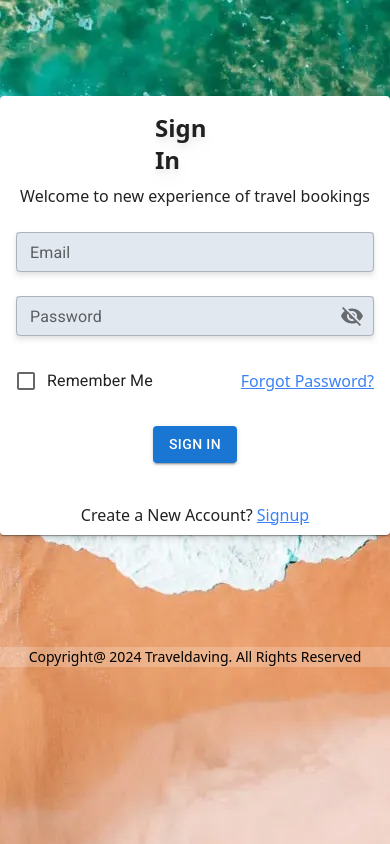
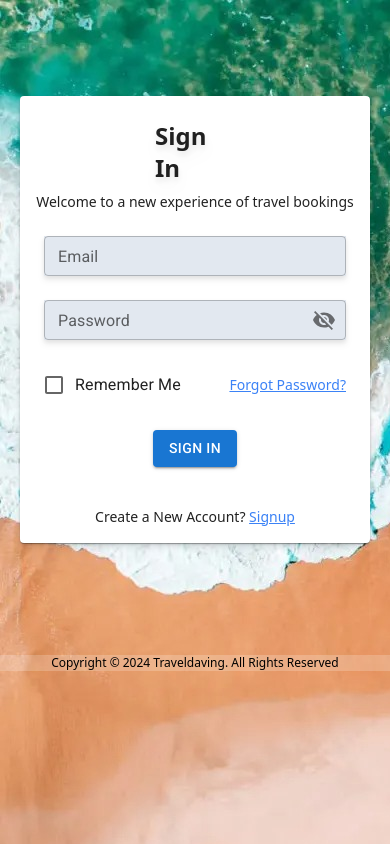
Before and after one commit to ruthhegade15/Signin, a React (Vite) app: page / in a window 390 px wide. Built offline with nearby package versions, Linux system fonts and the light colour scheme.

Commit message:
sigin Page

```diff
--- a/src/Components/Login.jsx
+++ b/src/Components/Login.jsx
@@ -1,6 +1,6 @@
 import React, { useState } from 'react';
 import { useForm } from 'react-hook-form';
-import './Login.css'
+import './Login.css';
 import { Card, Button, TextField, FormControl, InputLabel, OutlinedInput, InputAdornment, IconButton, Checkbox, FormControlLabel } from '@mui/material';
 import Visibility from '@mui/icons-material/Visibility';
 import VisibilityOff from '@mui/icons-material/VisibilityOff';
@@ -36,14 +36,13 @@ function Login() {
 
   return (
     <>
-      <div
-        className="h-fit object-contain	 bg-center  ">
-        <div className="w-full max-w-md m-auto flex items-center flex-col ">
-          <Card className='rounded-lg shadow drop-shadow-md flex items-center flex-col p-2 w-full bg-white mt-24'>
+      <div className="h-fit object-contain bg-center flex flex-col justify-center items-center mx-5 md:mx-20">
+        <div className="w-full max-w-md m-auto flex items-center flex-col">
+          <Card className='rounded-lg shadow drop-shadow-md flex items-center flex-col p-4 w-full bg-white mt-24'>
             <div className='w-24 overflow-hidden drop-shadow-lg p-2 flex flex-col justify-center mx-auto'>
               <h1 className='mx-auto font-bold text-2xl'>Sign In</h1>
             </div>
-            <h5 className='font-medium'>Welcome to new experience of travel bookings</h5>
+            <h5 className='font-medium text-center text-sm md:text-base'>Welcome to a new experience of travel bookings</h5>
             <br />
             <form onSubmit={handleSubmit(onSubmit)} className='w-full md:px-5 px-2 bg-white'>
               <TextField
@@ -81,7 +80,7 @@ function Login() {
               </FormControl>
               {errors.password && <span className="text-red-500">This field is required</span>}
               <br /><br />
-              <div className='flex items-center justify-between'>
+              <div className='flex items-center justify-between w-full'>
                 <FormControlLabel
                   control={
                     <Checkbox
@@ -92,7 +91,7 @@ function Login() {
                   }
                   label="Remember Me"
                 />
-                <a href="/forgot-password" className='text-blue-500 underline'>Forgot Password?</a>
+                <a href="/forgot-password" className='text-blue-500 underline text-sm md:text-base'>Forgot Password?</a>
               </div>
               <br />
               <div className='flex justify-center cursor-pointer'>
@@ -102,16 +101,14 @@ function Login() {
               </div>
             </form>
             <br />
-            <p>Create a New Account? <a href='/signup' className='text-blue-500 underline'>Signup</a></p>
+            <p className='text-sm md:text-base'>Create a New Account? <a href='/signup' className='text-blue-500 underline'>Signup</a></p>
           </Card>
         </div>
-
       </div>
       <div className="relative w-full mt-28">
-    <div className="bg-white opacity-20 z-0 absolute inset-0"></div>
-    {/* <div className="bg-white opacity-40 z-0 absolute inset-0"></div> */}
-    <span className="z-10 relative text-center text-sm  text-black flex justify-center font-medium ">Copyright@ 2024 Traveldaving. All Rights Reserved</span>
-</div>
+        <div className="bg-white opacity-20 z-0 absolute inset-0"></div>
+        <span className="z-10 relative text-center text-xs md:text-sm text-black flex justify-center font-medium">Copyright © 2024 Traveldaving. All Rights Reserved</span>
+      </div>
       <ToastContainer />
     </>
   );
```
